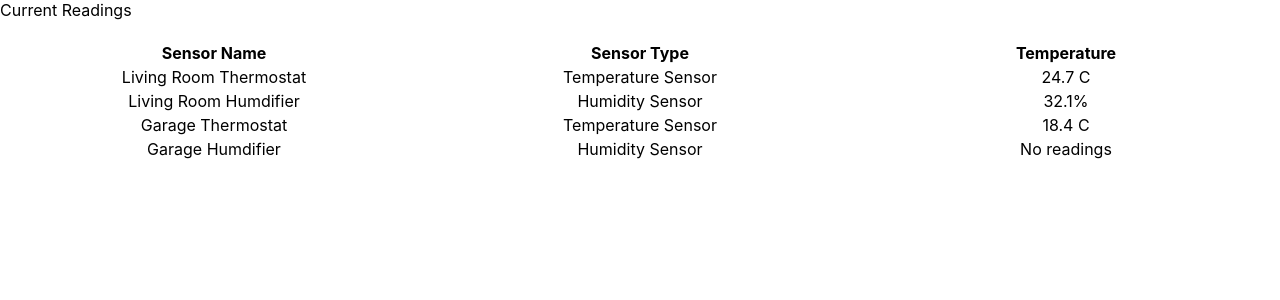
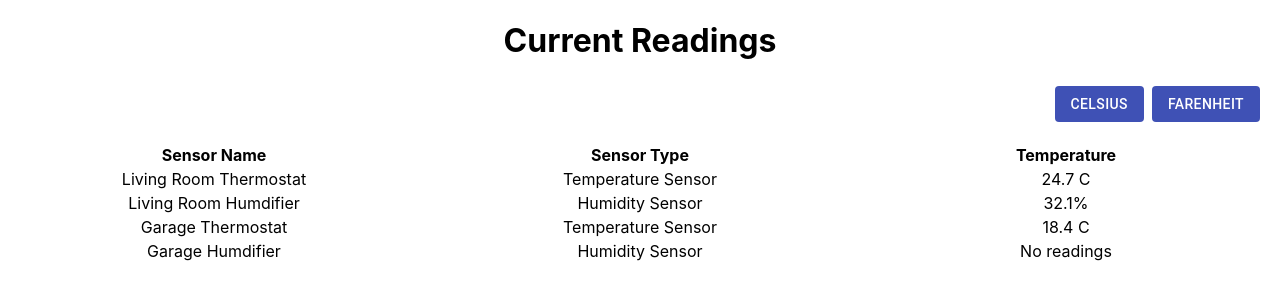
Before and after one commit to davidclaveau/opi-assignment, a React (Create React App) app: page / in a window 1280 px wide. Shown: the top 300 px of the page. Built offline with nearby package versions, Linux system fonts and the light colour scheme.

Commit message:
Add material ui, dummy temp buttons on Dashboard

```diff
--- a/package.json
+++ b/package.json
@@ -3,6 +3,8 @@
   "version": "0.1.0",
   "private": true,
   "dependencies": {
+    "@material-ui/core": "^4.12.3",
+    "@material-ui/icons": "^4.11.2",
     "@testing-library/jest-dom": "^5.11.4",
     "@testing-library/react": "^11.1.0",
     "@testing-library/user-event": "^12.1.10",
--- /dev/null
+++ b/src/Dashboard.css
@@ -0,0 +1,20 @@
+h1 {
+  display: flex;
+  justify-content: center;
+}
+
+
+.settings-container {
+  margin: 1em;
+  display: flex;
+  justify-content: flex-end;
+}
+
+.tableClass {
+  table-layout : fixed;
+  width: 100%;
+}
+
+td {
+  text-align: center;
+}
--- a/src/Dashboard.tsx
+++ b/src/Dashboard.tsx
@@ -1,6 +1,7 @@
-import React, { useState, useEffect } from 'react';
+import { useState, useEffect } from 'react';
 import Sensor from './Sensor'
-import './App.css'
+import Units from './Units'
+import './Dashboard.css'
 
 interface Props {
 
@@ -71,10 +72,9 @@ const Dashboard = (props: Props) => {
 
   return (
     <div>
-      Current Readings
+      <h1>Current Readings</h1>
 
-      <br></br>
-      <br></br>
+      <Units />
 
       <table className="tableClass">
         <tbody>
--- /dev/null
+++ b/src/Units.tsx
@@ -0,0 +1,30 @@
+import React from 'react'
+import { makeStyles } from '@material-ui/core/styles';
+import Button from '@material-ui/core/Button';
+
+interface Props {
+
+}
+
+const useStyles = makeStyles((theme) => ({
+  button: {
+    margin: theme.spacing(.5),
+  },
+}));
+
+const Units = (props: Props) => {
+  const classes = useStyles();
+
+  return (
+    <div className="settings-container">
+      <Button className={classes.button} variant="contained" color="primary" disableElevation>
+        Celsius
+      </Button>
+      <Button className={classes.button} variant="contained" color="primary" disableElevation>
+        Farenheit
+      </Button>
+    </div>
+  )
+}
+
+export default Units
```
Also changed, not shown: 1 other file (tests, documents, lock files or other folders).
